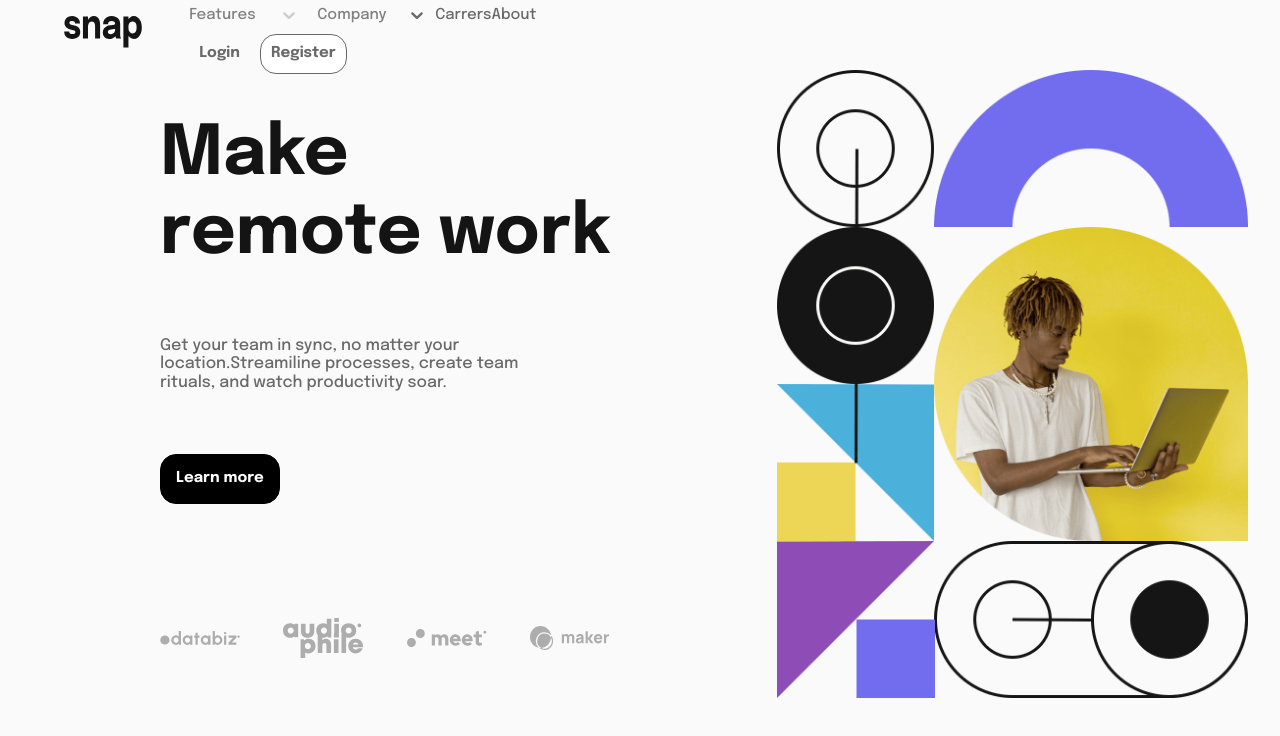
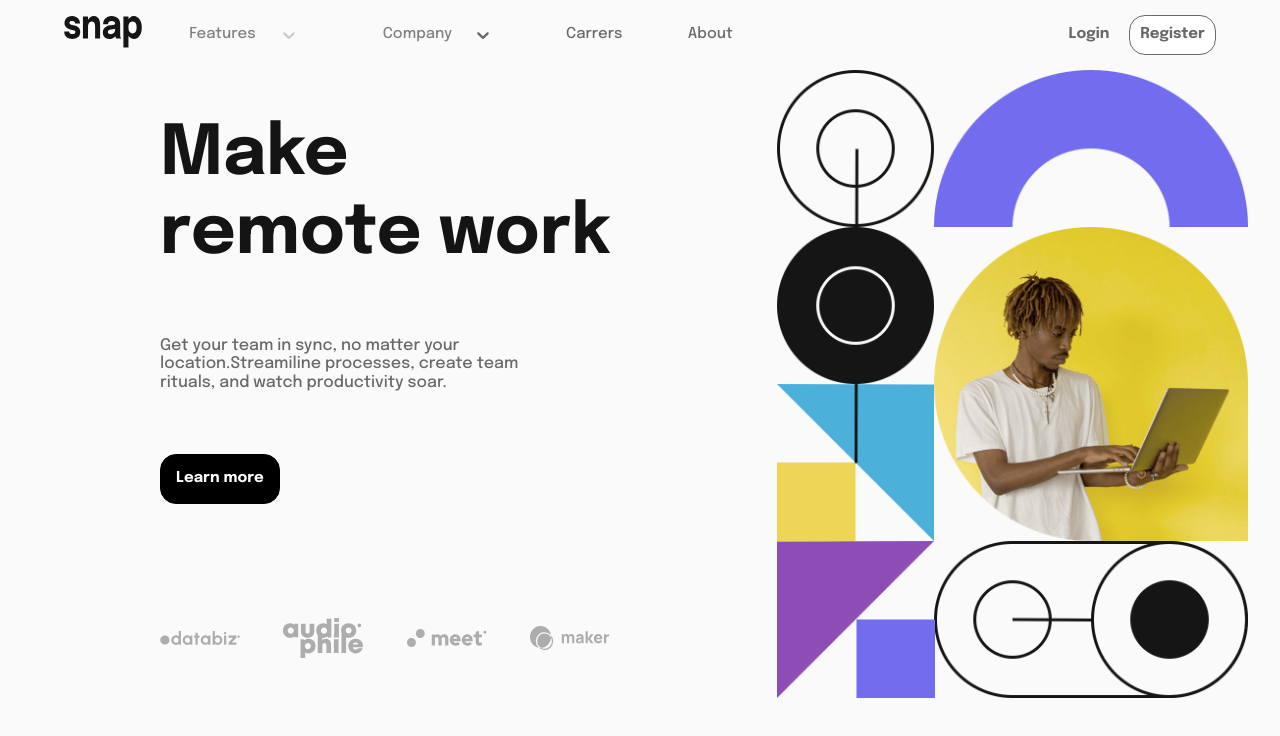
Before and after one commit to carlosGabrielCarreno/intro-section-with-dropdown-navigation-main, a React (Vite) app: page / in a window 1280 px wide. Shown: the top 736 px of the page. Built offline with nearby package versions, Linux system fonts and the light colour scheme.

Commit message:
add changes css

```diff
--- a/src/components/navbar/Navigation/Navigation.jsx
+++ b/src/components/navbar/Navigation/Navigation.jsx
@@ -6,7 +6,7 @@ export const Navigation = ({ nameClass }) => {
   return (
     <>
       <nav className={nameClass}>
-        <div>
+        <ul>
           <div className="container-list-navigation">
             <SelectFeature />
             <CompanySelected />
@@ -17,7 +17,7 @@ export const Navigation = ({ nameClass }) => {
             <button className="login">Login</button>
             <button className="register">Register</button>
           </div>
-        </div>
+        </ul>
       </nav>
     </>
   );
```
